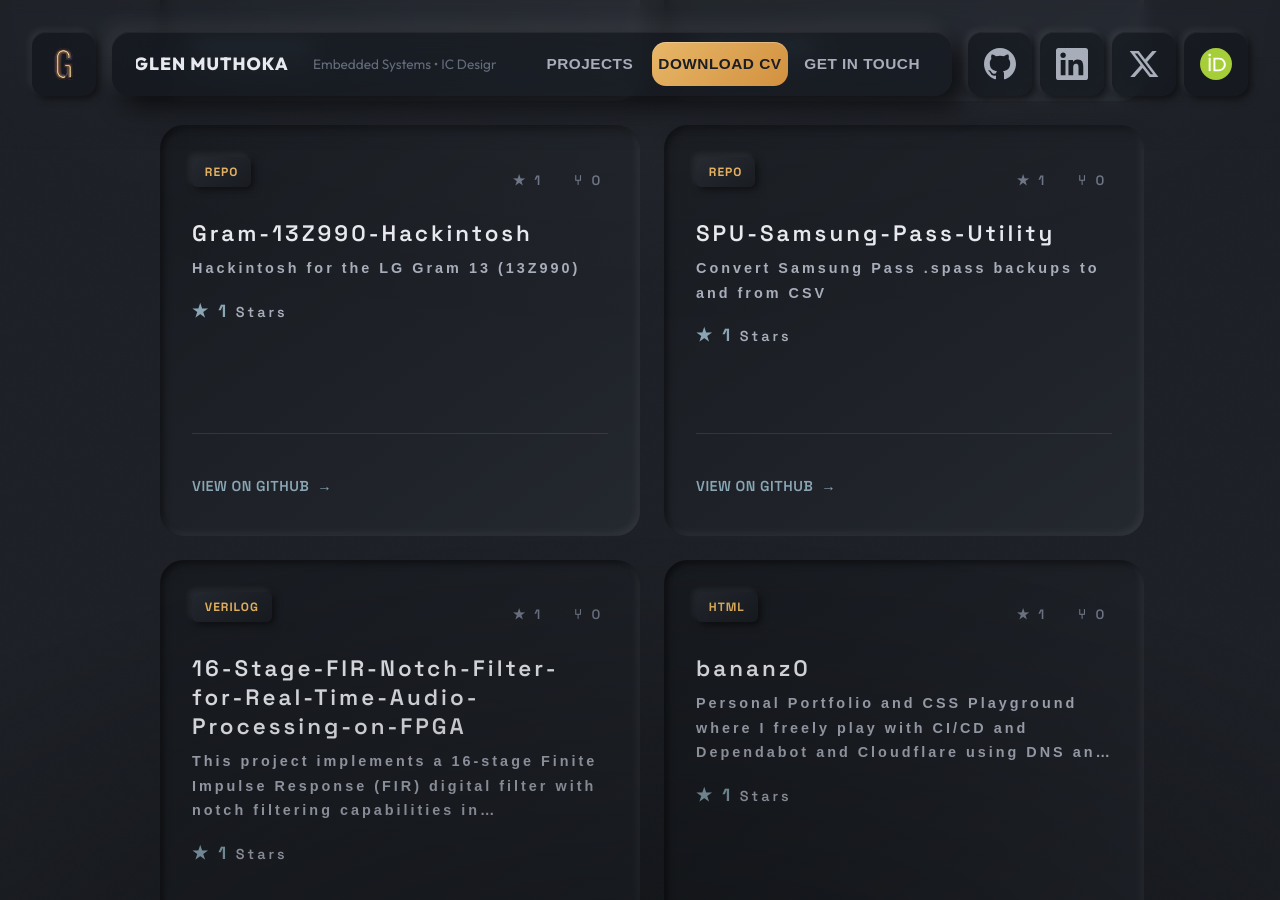
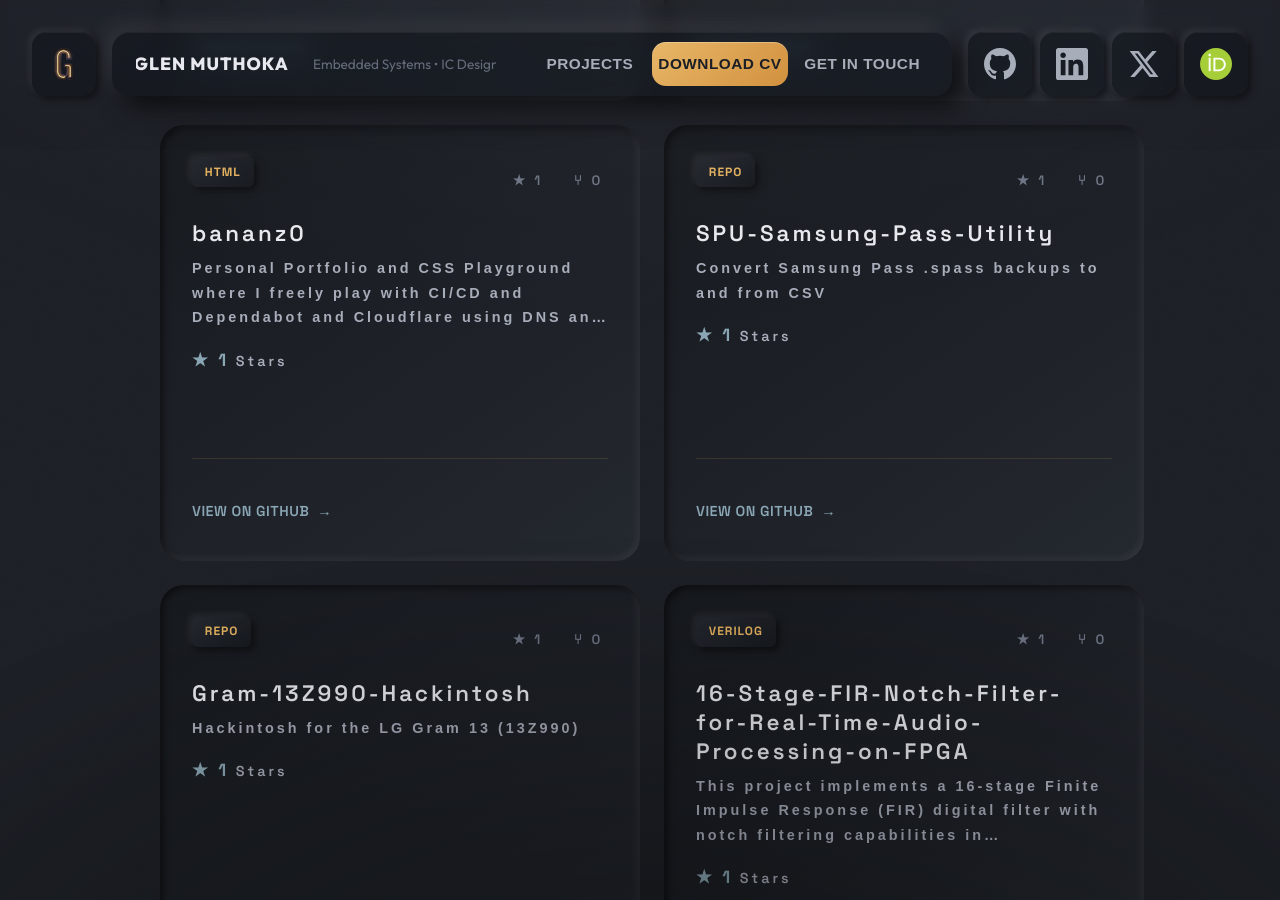
Before and after one commit to Bananz0/bananz0, a Jekyll site: the page built from index.html, in a window 1280 px wide and 900 px high, scrolled down 7829 px. Built offline with Jekyll 4.4.1, drawn with Linux system fonts in a browser that asks for light colours; part of the change alters nothing that is shown; some of the changed text lies outside the part shown.

Commit message:
chore: update GitHub repos list [skip ci]

```diff
--- a/_data/github_repos.json
+++ b/_data/github_repos.json
@@ -7,11 +7,11 @@
     "language": "PowerShell",
     "fork": false,
     "hidden": false,
-    "stargazers_count": 739,
+    "stargazers_count": 740,
     "forks_count": 49,
     "open_issues_count": 28,
-    "download_count": 15168,
-    "score": 128468,
+    "download_count": 15194,
+    "score": 128644,
     "pushed_at": "2026-05-09T12:37:05Z",
     "created_at": "2023-11-05T09:51:09Z",
     "topics": [
@@ -141,23 +141,6 @@
     "topics": []
   },
   {
-    "name": "bananz0",
-    "full_name": "Bananz0/bananz0",
-    "html_url": "https://github.com/Bananz0/bananz0",
-    "description": "Personal Portfolio and CSS Playground where I freely play with CI/CD and Dependabot and Cloudflare using DNS and Workers",
-    "language": "HTML",
-    "fork": false,
-    "hidden": false,
-    "stargazers_count": 1,
-    "forks_count": 0,
-    "open_issues_count": 2,
-    "download_count": 0,
-    "score": 150,
-    "pushed_at": "2026-09-26T06:55:32Z",
-    "created_at": "2025-11-13T00:26:20Z",
-    "topics": []
-  },
-  {
     "name": "16-Stage-FIR-Notch-Filter-for-Real-Time-Audio-Processing-on-FPGA",
     "full_name": "Bananz0/16-Stage-FIR-Notch-Filter-for-Real-Time-Audio-Processing-on-FPGA",
     "html_url": "https://github.com/Bananz0/16-Stage-FIR-Notch-Filter-for-Real-Time-Audio-Processing-on-FPGA",
@@ -172,6 +155,23 @@
     "score": 150,
     "pushed_at": "2026-09-14T20:50:10Z",
     "created_at": "2024-10-30T16:13:09Z",
+    "topics": []
+  },
+  {
+    "name": "Gram-13Z990-Hackintosh",
+    "full_name": "Bananz0/Gram-13Z990-Hackintosh",
+    "html_url": "https://github.com/Bananz0/Gram-13Z990-Hackintosh",
+    "description": "Hackintosh for the LG Gram 13 (13Z990)",
+    "language": null,
+    "fork": false,
+    "hidden": false,
+    "stargazers_count": 1,
+    "forks_count": 0,
+    "open_issues_count": 0,
+    "download_count": 0,
+    "score": 150,
+    "pushed_at": "2026-02-08T04:27:29Z",
+    "created_at": "2026-01-01T02:59:00Z",
     "topics": []
   },
   {
@@ -192,20 +192,20 @@
     "topics": []
   },
   {
-    "name": "Gram-13Z990-Hackintosh",
-    "full_name": "Bananz0/Gram-13Z990-Hackintosh",
-    "html_url": "https://github.com/Bananz0/Gram-13Z990-Hackintosh",
-    "description": "Hackintosh for the LG Gram 13 (13Z990)",
-    "language": null,
+    "name": "bananz0",
+    "full_name": "Bananz0/bananz0",
+    "html_url": "https://github.com/Bananz0/bananz0",
+    "description": "Personal Portfolio and CSS Playground where I freely play with CI/CD and Dependabot and Cloudflare using DNS and Workers",
+    "language": "HTML",
     "fork": false,
     "hidden": false,
     "stargazers_count": 1,
     "forks_count": 0,
-    "open_issues_count": 0,
+    "open_issues_count": 2,
     "download_count": 0,
     "score": 150,
-    "pushed_at": "2026-02-08T04:27:29Z",
-    "created_at": "2026-01-01T02:59:00Z",
+    "pushed_at": "2026-09-27T07:24:53Z",
+    "created_at": "2025-11-13T00:26:20Z",
     "topics": []
   },
   {
@@ -223,23 +223,6 @@
     "score": 25,
     "pushed_at": "2025-10-06T17:28:35Z",
     "created_at": "2024-04-19T21:44:32Z",
-    "topics": []
-  },
-  {
-    "name": "440-x360-G1-Hackintosh",
-    "full_name": "Bananz0/440-x360-G1-Hackintosh",
-    "html_url": "https://github.com/Bananz0/440-x360-G1-Hackintosh",
-    "description": null,
-    "language": "C",
-    "fork": false,
-    "hidden": false,
-    "stargazers_count": 0,
-    "forks_count": 0,
-    "open_issues_count": 1,
-    "download_count": 0,
-    "score": 0,
-    "pushed_at": "2024-07-06T07:51:44Z",
-    "created_at": "2023-07-24T12:32:42Z",
     "topics": []
   },
   {
@@ -299,23 +282,6 @@
     "topics": []
   },
   {
-    "name": "PictorUI",
-    "full_name": "Bananz0/PictorUI",
-    "html_url": "https://github.com/Bananz0/PictorUI",
-    "description": "A declarative UI framework for the existing Pictor Library ",
-    "language": "C++",
-    "fork": false,
-    "hidden": false,
-    "stargazers_count": 0,
-    "forks_count": 0,
-    "open_issues_count": 0,
-    "download_count": 0,
-    "score": 0,
-    "pushed_at": "2025-03-18T13:24:32Z",
-    "created_at": "2025-03-18T12:01:16Z",
-    "topics": []
-  },
-  {
     "name": "DisplayAssistant",
     "full_name": "Bananz0/DisplayAssistant",
     "html_url": "https://github.com/Bananz0/DisplayAssistant",
@@ -350,6 +316,40 @@
     "topics": []
   },
   {
+    "name": "440-x360-G1-Hackintosh",
+    "full_name": "Bananz0/440-x360-G1-Hackintosh",
+    "html_url": "https://github.com/Bananz0/440-x360-G1-Hackintosh",
+    "description": null,
+    "language": "C",
+    "fork": false,
+    "hidden": false,
+    "stargazers_count": 0,
+    "forks_count": 0,
+    "open_issues_count": 1,
+    "download_count": 0,
+    "score": 0,
+    "pushed_at": "2024-07-06T07:51:44Z",
+    "created_at": "2023-07-24T12:32:42Z",
+    "topics": []
+  },
+  {
+    "name": "MIPSquare",
+    "full_name": "Bananz0/MIPSquare",
+    "html_url": "https://github.com/Bananz0/MIPSquare",
+    "description": null,
+    "language": "C++",
+    "fork": false,
+    "hidden": false,
+    "stargazers_count": 0,
+    "forks_count": 0,
+    "open_issues_count": 0,
+    "download_count": 0,
+    "score": 0,
+    "pushed_at": "2025-11-15T14:16:52Z",
+    "created_at": "2025-03-20T19:41:21Z",
+    "topics": []
+  },
+  {
     "name": "BluetoothDeviceCacheFix",
     "full_name": "Bananz0/BluetoothDeviceCacheFix",
     "html_url": "https://github.com/Bananz0/BluetoothDeviceCacheFix",
@@ -367,28 +367,11 @@
     "topics": []
   },
   {
-    "name": "P4",
-    "full_name": "Bananz0/P4",
-    "html_url": "https://github.com/Bananz0/P4",
-    "description": "This is the working of the P4 lab ",
+    "name": "PictorUI",
+    "full_name": "Bananz0/PictorUI",
+    "html_url": "https://github.com/Bananz0/PictorUI",
+    "description": "A declarative UI framework for the existing Pictor Library ",
     "language": "C++",
-    "fork": false,
-    "hidden": true,
-    "stargazers_count": 0,
-    "forks_count": 0,
-    "open_issues_count": 0,
-    "download_count": 0,
-    "score": 0,
-    "pushed_at": "2026-08-16T22:44:01Z",
-    "created_at": "2024-02-21T17:14:53Z",
-    "topics": []
-  },
-  {
-    "name": "fincord-lyrics-studio",
-    "full_name": "Bananz0/fincord-lyrics-studio",
-    "html_url": "https://github.com/Bananz0/fincord-lyrics-studio",
-    "description": "Word-level lyric timing for a music library. Separates vocals, picks the right lyrics, aligns them to the audio, writes Enhanced LRC - across CUDA, Intel NPU, Apple Silicon or CPU, chosen per stage.",
-    "language": "C#",
     "fork": false,
     "hidden": false,
     "stargazers_count": 0,
@@ -396,29 +379,9 @@
     "open_issues_count": 0,
     "download_count": 0,
     "score": 0,
-    "pushed_at": "2026-09-14T21:53:15Z",
-    "created_at": "2026-09-07T16:38:17Z",
+    "pushed_at": "2025-03-18T13:24:32Z",
+    "created_at": "2025-03-18T12:01:16Z",
     "topics": []
-  },
-  {
-    "name": "Bananz0-old",
-    "full_name": "Bananz0/Bananz0-old",
-    "html_url": "https://github.com/Bananz0/Bananz0-old",
-    "description": "Config files for my GitHub profile.",
-    "language": "HTML",
-    "fork": false,
-    "hidden": false,
-    "stargazers_count": 0,
-    "forks_count": 0,
-    "open_issues_count": 0,
-    "download_count": 0,
-    "score": 0,
-    "pushed_at": "2024-05-27T21:48:53Z",
-    "created_at": "2022-06-04T10:33:22Z",
-    "topics": [
-      "config",
-      "github-config"
-    ]
   },
   {
     "name": "Samsung-Scalable-Codec",
@@ -529,23 +492,6 @@
     "topics": []
   },
   {
-    "name": "MIPSquare",
-    "full_name": "Bananz0/MIPSquare",
-    "html_url": "https://github.com/Bananz0/MIPSquare",
-    "description": null,
-    "language": "C++",
-    "fork": false,
-    "hidden": false,
-    "stargazers_count": 0,
-    "forks_count": 0,
-    "open_issues_count": 0,
-    "download_count": 0,
-    "score": 0,
-    "pushed_at": "2025-11-15T14:16:52Z",
-    "created_at": "2025-03-20T19:41:21Z",
-    "topics": []
-  },
-  {
     "name": "Sudoku-Solver",
     "full_name": "Bananz0/Sudoku-Solver",
     "html_url": "https://github.com/Bananz0/Sudoku-Solver",
@@ -561,5 +507,110 @@
     "pushed_at": "2026-08-16T22:25:36Z",
     "created_at": "2024-03-05T22:14:06Z",
     "topics": []
+  },
+  {
+    "name": "P4",
+    "full_name": "Bananz0/P4",
+    "html_url": "https://github.com/Bananz0/P4",
+    "description": "This is the working of the P4 lab ",
+    "language": "C++",
+    "fork": false,
+    "hidden": true,
+    "stargazers_count": 0,
+    "forks_count": 0,
+    "open_issues_count": 0,
+    "download_count": 0,
+    "score": 0,
+    "pushed_at": "2026-08-16T22:44:01Z",
+    "created_at": "2024-02-21T17:14:53Z",
+    "topics": []
+  },
+  {
+    "name": "fincord-lyrics-studio",
+    "full_name": "Bananz0/fincord-lyrics-studio",
+    "html_url": "https://github.com/Bananz0/fincord-lyrics-studio",
+    "description": "Word-level lyric timing for a music library. Separates vocals, picks the right lyrics, aligns them to the audio, writes Enhanced LRC - across CUDA, Intel NPU, Apple Silicon or CPU, chosen per stage.",
+    "language": "C#",
+    "fork": false,
+    "hidden": false,
+    "stargazers_count": 0,
+    "forks_count": 0,
+    "open_issues_count": 0,
+    "download_count": 0,
+    "score": 0,
+    "pushed_at": "2026-09-14T21:53:15Z",
+    "created_at": "2026-09-07T16:38:17Z",
+    "topics": []
+  },
+  {
+    "name": "relayserver",
+    "full_name": "Bananz0/relayserver",
+    "html_url": "https://github.com/Bananz0/relayserver",
+    "description": "OpenBubbles Relay Server for iOS with Home Assistant telemetry and web dashboard",
+    "language": "Rust",
+    "fork": false,
+    "hidden": false,
+    "stargazers_count": 0,
+    "forks_count": 0,
+    "open_issues_count": 1,
+    "download_count": 0,
+    "score": 0,
+    "pushed_at": "2026-09-27T22:56:01Z",
+    "created_at": "2026-09-27T18:03:24Z",
+    "topics": []
+  },
+  {
+    "name": "relayserver-arm64",
+    "full_name": "Bananz0/relayserver-arm64",
+    "html_url": "https://github.com/Bananz0/relayserver-arm64",
+    "description": "OpenBubbles Relay Server for 64-bit iOS (arm64) with Home Assistant telemetry and web dashboard",
+    "language": "Rust",
+    "fork": false,
+    "hidden": false,
+    "stargazers_count": 0,
+    "forks_count": 0,
+    "open_issues_count": 1,
+    "download_count": 0,
+    "score": 0,
+    "pushed_at": "2026-09-27T22:58:35Z",
+    "created_at": "2026-09-27T22:56:08Z",
+    "topics": []
+  },
+  {
+    "name": "Bananz0-old",
+    "full_name": "Bananz0/Bananz0-old",
+    "html_url": "https://github.com/Bananz0/Bananz0-old",
+    "description": "Config files for my GitHub profile.",
+    "language": "HTML",
+    "fork": false,
+    "hidden": false,
+    "stargazers_count": 0,
+    "forks_count": 0,
+    "open_issues_count": 0,
+    "download_count": 0,
+    "score": 0,
+    "pushed_at": "2024-05-27T21:48:53Z",
+    "created_at": "2022-06-04T10:33:22Z",
+    "topics": [
+      "config",
+      "github-config"
+    ]
+  },
+  {
+    "name": "cydia-repo",
+    "full_name": "Bananz0/cydia-repo",
+    "html_url": "https://github.com/Bananz0/cydia-repo",
+    "description": "OpenBubbles Relay Server Cydia / Zebra APT Repository (32-bit iOS 10.3.3)",
+    "language": "HTML",
+    "fork": false,
+    "hidden": false,
+    "stargazers_count": 0,
+    "forks_count": 0,
+    "open_issues_count": 0,
+    "download_count": 0,
+    "score": 0,
+    "pushed_at": "2026-09-27T22:58:48Z",
+    "created_at": "2026-09-27T18:01:34Z",
+    "topics": []
   }
 ]
```
